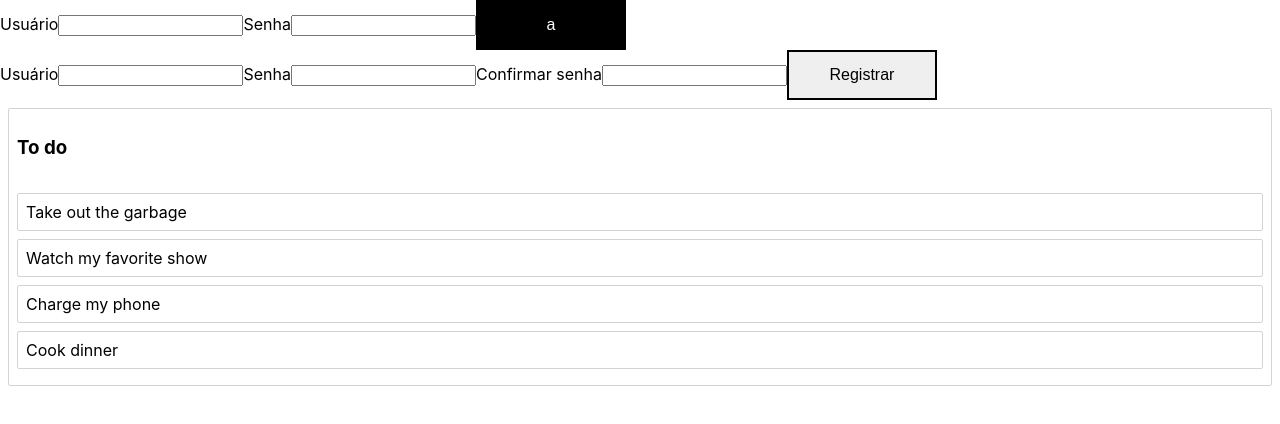
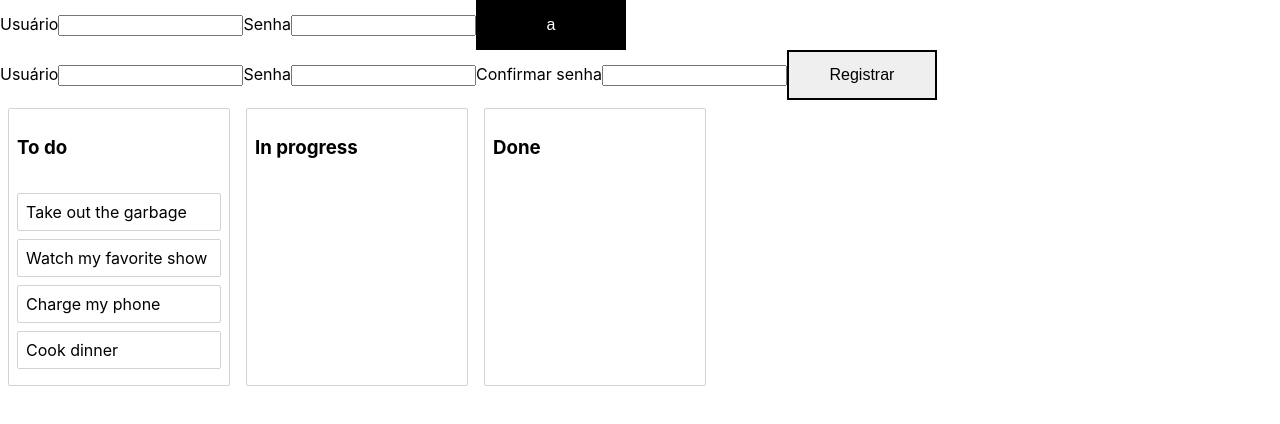
Before and after one commit to Parfan/elogroup-challenge, a React (Create React App) app: page / in a window 1280 px wide. Shown: the top 424 px of the page. Built offline with nearby package versions, Linux system fonts and the light colour scheme.

Commit message:
Moving elements from one droppable to another

```diff
--- a/src/App.tsx
+++ b/src/App.tsx
@@ -37,26 +37,57 @@ function App() {
       return
 
     // Persisting the changes
-    const column = data.columns[source.droppableId];
-    const newTaskIds = [...column.taskIds];
+    const start = data.columns[source.droppableId];
+    const finish = data.columns[destination.droppableId];
+
+    // Moving in the same list
+    if (start === finish) {
+      const newTaskIds = [...start.taskIds];
       newTaskIds.splice(source.index, 1);
       newTaskIds.splice(destination.index, 0, draggableId);
 
-    const newColumn = {...column, taskIds: newTaskIds};
-    setData({...data, columns: {...data.columns, [newColumn.id]: newColumn}});
+      const newColumn = { ...start, taskIds: newTaskIds };
+      setData({ ...data, columns: { ...data.columns, [newColumn.id]: newColumn } });
+
+      return;
+    }
+
+    // Moving from one list to another
+    const startTaskIds = [...start.taskIds];
+    startTaskIds.splice(source.index, 1);
+    const newStart = { ...start, taskIds: startTaskIds };
+
+    const finishTaskIds = [...finish.taskIds];
+    finishTaskIds.splice(destination.index, 0, draggableId);
+    const newFinish = { ...finish, taskIds: finishTaskIds };
+
+    setData({
+      ...data, columns: {
+        ...data.columns,
+        [newStart.id]: newStart,
+        [newFinish.id]: newFinish
+      }
+    });
   }
 
   return (
-    <DragDropContext onDragEnd={onDragEnd}>
+    <>
       <LoginForm />
       <RegisterForm />
+
+      <DragDropContext onDragEnd={onDragEnd}>
+        <div style={{
+          display: "flex"
+        }}>
           {data.columnOrder.map(columnId => {
             const column = data.columns[columnId];
             const tasks = column.taskIds.map(taskId => data.tasks[taskId]);
 
             return <Column key={column.id} column={column} tasks={tasks} />;
           })}
+        </div>
       </DragDropContext>
+    </>
   );
 }
 
--- a/src/components/Column/styles.module.css
+++ b/src/components/Column/styles.module.css
@@ -2,6 +2,9 @@
   margin: 8px;
   border: 1px solid lightgrey;
   border-radius: 2px;
+  width: 220px;
+  display: flex;
+  flex-direction: column;
 }
 
 .title {
@@ -11,6 +14,8 @@
 .taskList {
   padding: 8px;
   transition: background-color 0.2s ease;
+  flex-grow: 1;
+  min-height: 100px;
 }
 
 .taskHovering {
--- a/src/util/initialData.ts
+++ b/src/util/initialData.ts
@@ -28,9 +28,19 @@ const initialData: initialDataInterface = {
       title: 'To do',
       taskIds: ['task-1', 'task-2', 'task-3', 'task-4'],
     },
+    'column-2': {
+      id: 'column-2',
+      title: 'In progress',
+      taskIds: [],
+    },
+    'column-3': {
+      id: 'column-3',
+      title: 'Done',
+      taskIds: [],
+    }
   },
   // Facilitate reordering of the columns
-  columnOrder: ['column-1']
+  columnOrder: ['column-1', 'column-2', 'column-3']
 };
 
 export default initialData;
```
Lines whose indentation alone changed are shown as unchanged.
